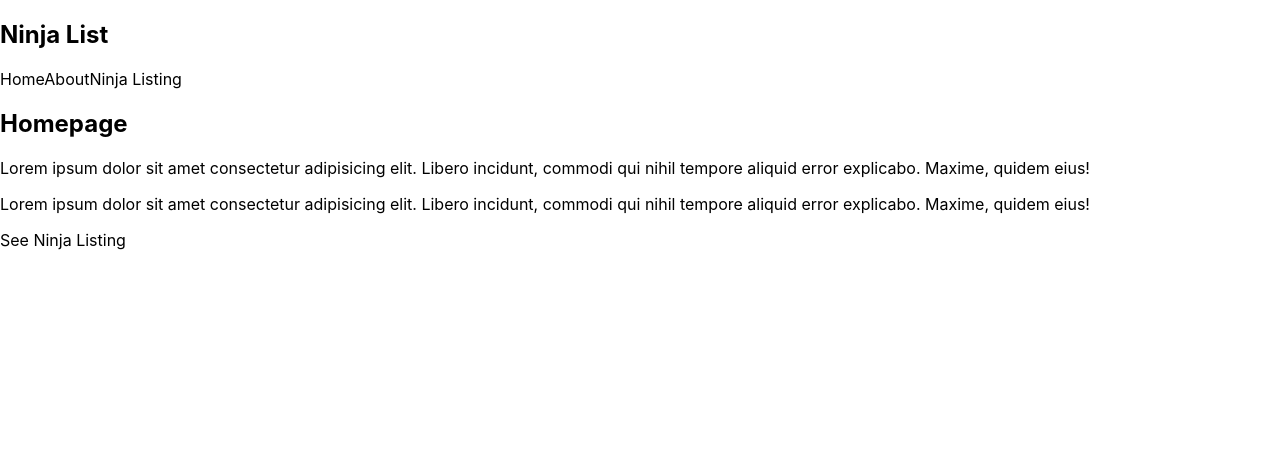
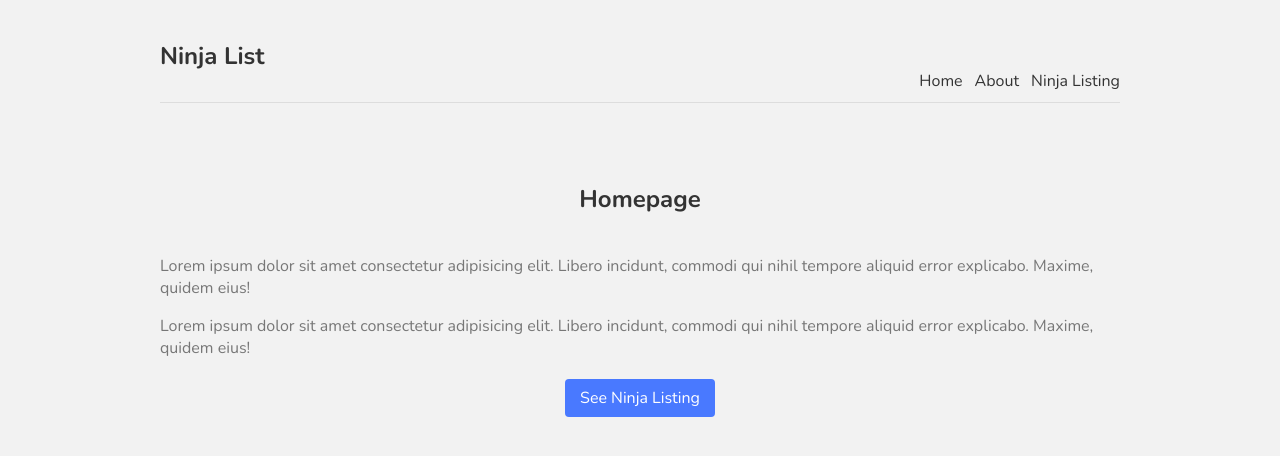
Before and after one commit to akshat-OwO/nextlist, a Next.js app: page / in a window 1280 px wide. Shown: the top 456 px of the page. Built offline with nearby package versions, Linux system fonts and the light colour scheme.

Commit message:
adding styles

```diff
--- a/components/Navbar.js
+++ b/components/Navbar.js
@@ -3,7 +3,9 @@ import Link from "next/link";
 const Navbar = () => {
     return (
         <nav>
-            <h1>Ninja List</h1>
+            <div className="logo">
+                <h1>Ninja List</h1>
+            </div>
             <Link href="/" >Home</Link>
             <Link href="/about" >About</Link>
             <Link href="/ninjas" >Ninja Listing</Link>
--- a/pages/index.js
+++ b/pages/index.js
@@ -7,11 +7,11 @@ import styles from '../styles/Home.module.css'
 export default function Home() {
   return (
     <div>
-      <h2>Homepage</h2>
-      <p>Lorem ipsum dolor sit amet consectetur adipisicing elit. Libero incidunt, commodi qui nihil tempore aliquid error explicabo. Maxime, quidem eius!</p>
-      <p>Lorem ipsum dolor sit amet consectetur adipisicing elit. Libero incidunt, commodi qui nihil tempore aliquid error explicabo. Maxime, quidem eius!</p>
+      <h2 className={styles.title}>Homepage</h2>
+      <p className={styles.text}>Lorem ipsum dolor sit amet consectetur adipisicing elit. Libero incidunt, commodi qui nihil tempore aliquid error explicabo. Maxime, quidem eius!</p>
+      <p className={styles.text}>Lorem ipsum dolor sit amet consectetur adipisicing elit. Libero incidunt, commodi qui nihil tempore aliquid error explicabo. Maxime, quidem eius!</p>
 
-      <Link href="/ninjas">See Ninja Listing</Link>
+      <Link className={styles.btn} href="/ninjas">See Ninja Listing</Link>
     </div>
   )
 }
--- a/styles/Home.module.css
+++ b/styles/Home.module.css
@@ -1,129 +1,18 @@
-.container {
-  padding: 0 2rem;
-}
-
-.main {
-  min-height: 100vh;
-  padding: 4rem 0;
-  flex: 1;
-  display: flex;
-  flex-direction: column;
-  justify-content: center;
-  align-items: center;
-}
-
-.footer {
-  display: flex;
-  flex: 1;
-  padding: 2rem 0;
-  border-top: 1px solid #eaeaea;
-  justify-content: center;
-  align-items: center;
-}
-
-.footer a {
-  display: flex;
-  justify-content: center;
-  align-items: center;
-  flex-grow: 1;
-}
-
-.title a {
-  color: #0070f3;
-  text-decoration: none;
-}
-
-.title a:hover,
-.title a:focus,
-.title a:active {
-  text-decoration: underline;
-}
-
 .title {
-  margin: 0;
-  line-height: 1.15;
-  font-size: 4rem;
-}
-
-.title,
-.description {
+  color: #333;
+  padding-bottom: 20px;
   text-align: center;
 }
-
-.description {
-  margin: 4rem 0;
-  line-height: 1.5;
-  font-size: 1.5rem;
+.text {
+  color: #777;
 }
-
-.code {
-  background: #fafafa;
-  border-radius: 5px;
-  padding: 0.75rem;
-  font-size: 1.1rem;
-  font-family: Menlo, Monaco, Lucida Console, Liberation Mono, DejaVu Sans Mono,
-    Bitstream Vera Sans Mono, Courier New, monospace;
+.btn {
+  display: block;
+  width: 150px;
+  padding: 8px 0;
+  margin: 20px auto;
+  background: #4979ff;
+  border-radius: 4px;
+  color: white;
+  text-align: center;
 }
-
-.grid {
-  display: flex;
-  align-items: center;
-  justify-content: center;
-  flex-wrap: wrap;
-  max-width: 800px;
-}
-
-.card {
-  margin: 1rem;
-  padding: 1.5rem;
-  text-align: left;
-  color: inherit;
-  text-decoration: none;
-  border: 1px solid #eaeaea;
-  border-radius: 10px;
-  transition: color 0.15s ease, border-color 0.15s ease;
-  max-width: 300px;
-}
-
-.card:hover,
-.card:focus,
-.card:active {
-  color: #0070f3;
-  border-color: #0070f3;
-}
-
-.card h2 {
-  margin: 0 0 1rem 0;
-  font-size: 1.5rem;
-}
-
-.card p {
-  margin: 0;
-  font-size: 1.25rem;
-  line-height: 1.5;
-}
-
-.logo {
-  height: 1em;
-  margin-left: 0.5rem;
-}
-
-@media (max-width: 600px) {
-  .grid {
-    width: 100%;
-    flex-direction: column;
-  }
-}
-
-@media (prefers-color-scheme: dark) {
-  .card,
-  .footer {
-    border-color: #222;
-  }
-  .code {
-    background: #111;
-  }
-  .logo img {
-    filter: invert(1);
-  }
-}
--- a/styles/globals.css
+++ b/styles/globals.css
@@ -1,26 +1,29 @@
-html,
+@import url('https://fonts.googleapis.com/css2?family=Nunito:wght@300;400;600;700&display=swap');
+
 body {
-  padding: 0;
-  margin: 0;
-  font-family: -apple-system, BlinkMacSystemFont, Segoe UI, Roboto, Oxygen,
-    Ubuntu, Cantarell, Fira Sans, Droid Sans, Helvetica Neue, sans-serif;
+  background: #f2f2f2;
+  color: #333;
+  font-family: "Nunito";
 }
-
 a {
-  color: inherit;
+  color: #333;
   text-decoration: none;
 }
-
-* {
-  box-sizing: border-box;
+.content {
+  max-width: 960px;
+  margin: 0 auto;
 }
-
-@media (prefers-color-scheme: dark) {
-  html {
-    color-scheme: dark;
-  }
-  body {
-    color: white;
-    background: black;
-  }
+nav {
+  margin: 10px auto 80px;
+  padding: 10px 0;
+  display: flex;
+  justify-content: flex-end;
+  align-items: flex-end;
+  border-bottom: 1px solid #ddd;
 }
+nav a {
+  margin-left: 12px;
+}
+nav .logo {
+  margin-right: auto;
+}
```
